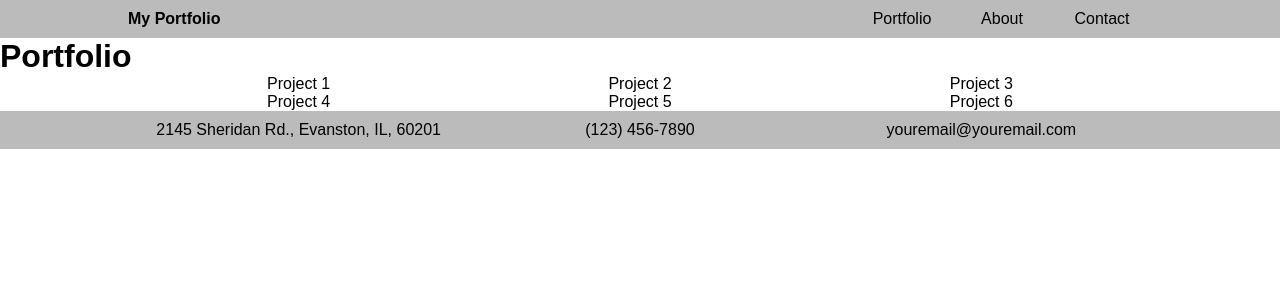
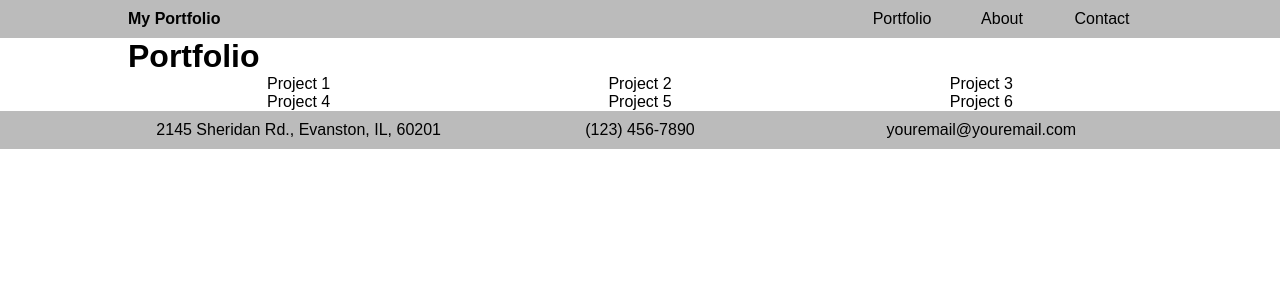
Before and after one commit to jonrovira/msr-student-template, a Jekyll site: the page built from index.html, in a window 1280 px wide. Shown: the top 300 px of the page. Built offline with Jekyll 4.4.1, drawn with Linux system fonts in a browser that asks for light colours; nearby versions of some CDN libraries.

Commit message:
added to template styling

```diff
--- a/index.html
+++ b/index.html
@@ -4,6 +4,7 @@
 
 <main id="portfolio">
 	<h1>Portfolio</h1>
+	<section>
 		<ul id="portfolio-gallery">
 		    <li><a href="#">Project 1</a></li>
 		    <li><a href="#">Project 2</a></li>
@@ -12,4 +13,5 @@
 		    <li><a href="#">Project 5</a></li>
 		    <li><a href="#">Project 6</a></li>
 		</ul>
+	</section>
 </main>
--- a/public/stylesheets/style.css
+++ b/public/stylesheets/style.css
@@ -33,9 +33,18 @@
             html body header nav ul li a {
               text-decoration: none;
               color: inherit; }
+    html body main {
+      margin: 0 auto;
+      width: 100%; }
+      html body main > h1 {
+        margin: 0 auto;
+        width: 80%; }
+      html body main section {
+        margin: 0 auto;
+        width: 80%; }
     html body main#portfolio ul#portfolio-gallery {
       margin: 0 auto;
-      width: 80%;
+      width: 100%;
       overflow: auto; }
       html body main#portfolio ul#portfolio-gallery li {
         float: left;
```
Also changed, not shown: public/stylesheets/style.scss (+9 -2 lines). Lines whose indentation alone changed are shown as unchanged.
